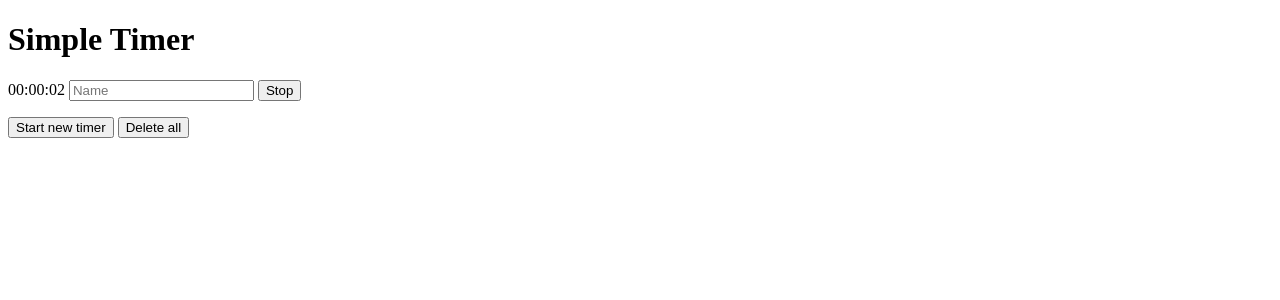
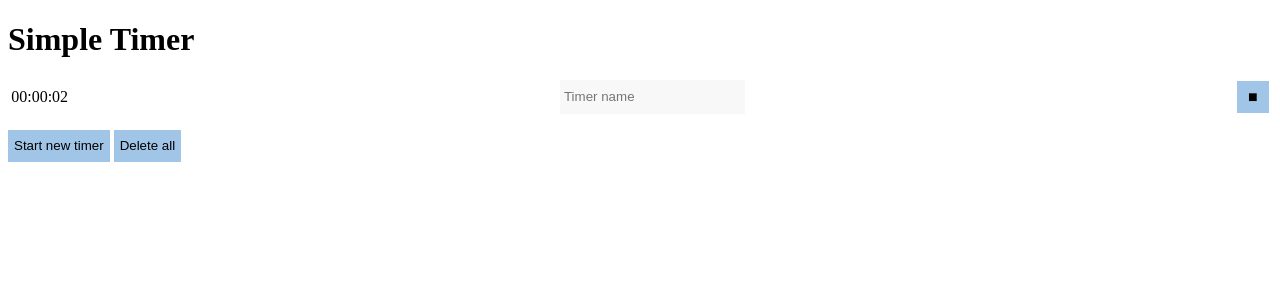
Before and after one commit to regisfrias/timer, a SvelteKit app: page / in a window 1280 px wide. Both pictures are taken after a click on the button "Start new timer". Shown: the top 300 px of the page. Built offline with nearby package versions, Linux system fonts and the light colour scheme.

Commit message:
Save timer name on input key up. Some styles.

```diff
--- a/src/routes/+page.svelte
+++ b/src/routes/+page.svelte
@@ -56,6 +56,14 @@
     updateDate(timerId)
   }
 
+  const onNameChange = (evt: Event) => {
+    const target = (evt.target as HTMLInputElement)
+    const timerId = target.dataset.timerId ? parseInt(target.dataset.timerId) : 0
+    const timer = timers[timerId]
+    timer.name = target.value
+    localStorage.setItem(`timer-${timerId}`, `${JSON.stringify(timer)}`)
+  }
+
   const removeAll = () => {
     localStorage.clear()
     timers = []
@@ -75,11 +83,11 @@
       {#each timers as timer, id}
         <div class="timer">
           {msToTime(timer.diff)}
-          <input data-timer-id={id} type="text" name="" id="" bind:value={timer.name} placeholder="Name" />
+          <input data-timer-id={id} type="text" name="" id="" bind:value={timer.name} on:keyup={onNameChange} placeholder="Timer name" />
           {#if interval === timer.interval}
-            <button data-timer-id={id} on:click={stopTimer}>Stop</button>
+            <button class="play_pause" data-timer-id={id} on:click={stopTimer}>■</button>
           {:else}
-            <button data-timer-id={id} on:click={() => startTimer(id)}>Resume</button>
+            <button class="play_pause" data-timer-id={id} on:click={() => startTimer(id)}>►</button>
           {/if}
         </div>
       {/each}
@@ -91,3 +99,40 @@
     <button on:click={removeAll}>Delete all</button>
   </p>
 </main>
+
+<style>
+  .timer {
+    display: flex;
+    margin: 0.2rem;
+    align-items: center;
+    justify-content: space-between;
+  }
+
+  .timer input {
+    display: block;
+    min-height: 1.6rem;
+    line-height: 1;
+    margin: 0;
+    padding: 0.2rem;
+    border: 1px solid transparent;
+    background-color: rgb(248, 248, 248);
+  }
+
+  .timer input:focus {
+    outline: 0;
+    border: 1px solid rgb(208, 208, 208);
+    background-color: rgb(239, 239, 239);
+  }
+
+  button {
+    height: 2rem;
+    border: 0;
+    background-color: rgb(160, 197, 230);
+  }
+
+  .play_pause {
+    font-size: 1rem;
+    line-height: 1;
+    width: 2rem;
+  }
+</style>
```
